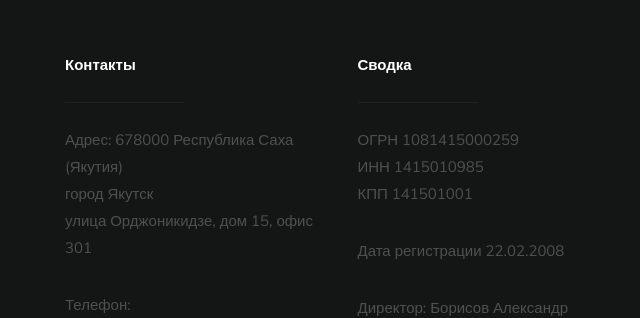
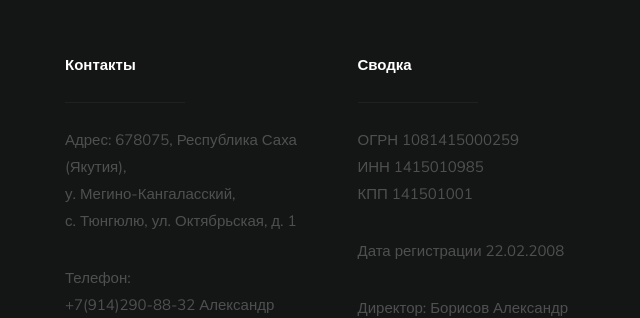
Before and after one commit to olgayablokova/olgayablokova.github.io, a plain HTML site: page index.html in a window 1280 px wide. Shown: the part 5290-5608 px from the top of the page, without its empty margins (10-650 px from the left). Drawn offline with Linux system fonts and the light colour scheme; files whose address does not match are found by name.

Commit message:
update address

```diff
--- a/index.html
+++ b/index.html
@@ -346,7 +346,7 @@
 
   </section> <!-- end testimonials -->
 
-  <iframe scrolling='no' src="https://yandex.ru/map-widget/v1/?um=constructor%3A7cc90ff9c949e2478ec49d0e99b7ede3cf862e348fa12bc9605af6d11459dcdd&amp;source=constructor" width="100%" height="400" frameborder="0"></iframe>
+  <iframe scrolling="no" src="https://yandex.ru/map-widget/v1/?um=constructor%3A7cc90ff9c949e2478ec49d0e99b7ede3cf862e348fa12bc9605af6d11459dcdd&amp;source=constructor" width="100%" height="400" frameborder="0"></iframe>
 
     <!-- footer
     ================================================== -->
@@ -360,7 +360,7 @@
                     <h4>Контакты</h4>
 
                     <p>
-                      Адрес: 678000 Республика Саха (Якутия)<br>город Якутск<br>улица Орджоникидзе, дом 15, офис 301
+                      Адрес: 678075, Республика Саха (Якутия),<br> у. Мегино-Кангаласский,<br> с. Тюнгюлю, ул. Октябрьская, д. 1
 
                     </p>
 
```
